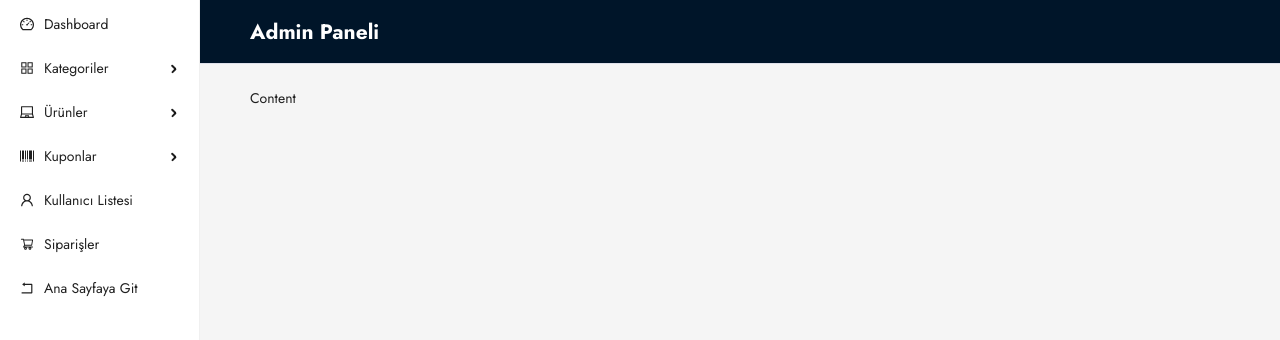
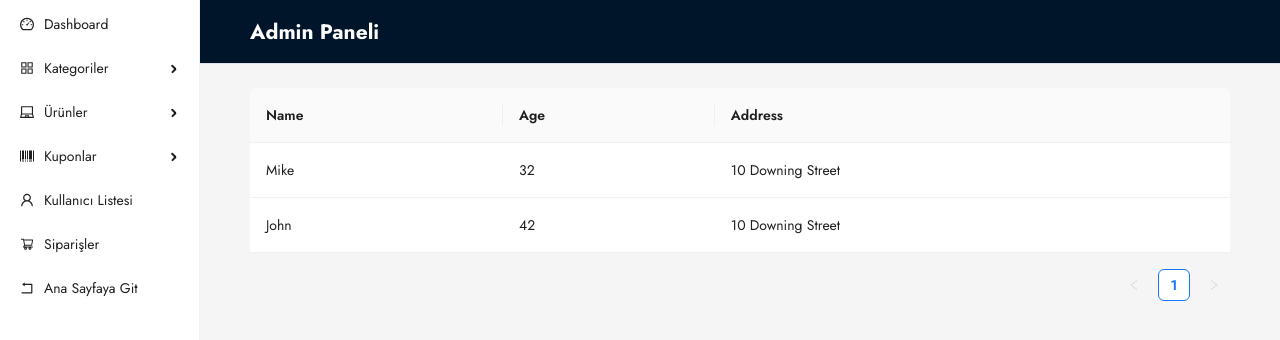
Before and after one commit to ibrahimEthemxd/E-ticaret, a React (Vite) app in the folder E-ticaret/frontend/: page /admin/users in a window 1280 px wide. Shown: the top 340 px of the page. Built offline with nearby package versions, Linux system fonts and the light colour scheme; sample sign-in values are in the browser's storage.

Commit message:
admin user page

```diff
--- a/E-ticaret/frontend/src/App.jsx
+++ b/E-ticaret/frontend/src/App.jsx
@@ -7,6 +7,9 @@
 import AuthPage from "./pages/AuthPage";
 import ProductDetailsPage from "./pages/ProductDetailsPage";
 import BlogDetailsPage from "./pages/BlogDetailsPage";
+
+import "./App.css";
+import AdminUserPage from "./pages/admin/AdminUserPage";
 
 function App() {
   return (
@@ -20,6 +23,9 @@
         <Route path="/auth" element={<AuthPage />} />
         <Route path="/product/:id" element={<ProductDetailsPage />} />
         <Route path="/blog/:id" element={<BlogDetailsPage />} />
+        <Route path="/admin/*">
+        <Route path="users" element={<AdminUserPage />} />
+      </Route>
       </Routes>
     </>
   );
--- a/E-ticaret/frontend/src/layouts/AdminLayout.jsx
+++ b/E-ticaret/frontend/src/layouts/AdminLayout.jsx
@@ -166,7 +166,6 @@
                 }}
               >
                 {children}
-                Content
               </div>
             </Content>
           </Layout>
--- /dev/null
+++ b/E-ticaret/frontend/src/pages/admin/AdminUserPage.jsx
@@ -0,0 +1,36 @@
+import { Table } from "antd";
+const AdminUserPage = () => {
+  const dataSource = [
+    {
+      key: "1",
+      name: "Mike",
+      age: 32,
+      address: "10 Downing Street",
+    },
+    {
+      key: "2",
+      name: "John",
+      age: 42,
+      address: "10 Downing Street",
+    },
+  ];
+  const columns = [
+    {
+      title: "Name",
+      dataIndex: "name",
+      key: "name",
+    },
+    {
+      title: "Age",
+      dataIndex: "age",
+      key: "age",
+    },
+    {
+      title: "Address",
+      dataIndex: "address",
+      key: "address",
+    },
+  ];
+  return <Table dataSource={dataSource} columns={columns} />;
+};
+export default AdminUserPage;
```
Also changed, not shown: 2 other files (tests, documents, lock files or other folders).
